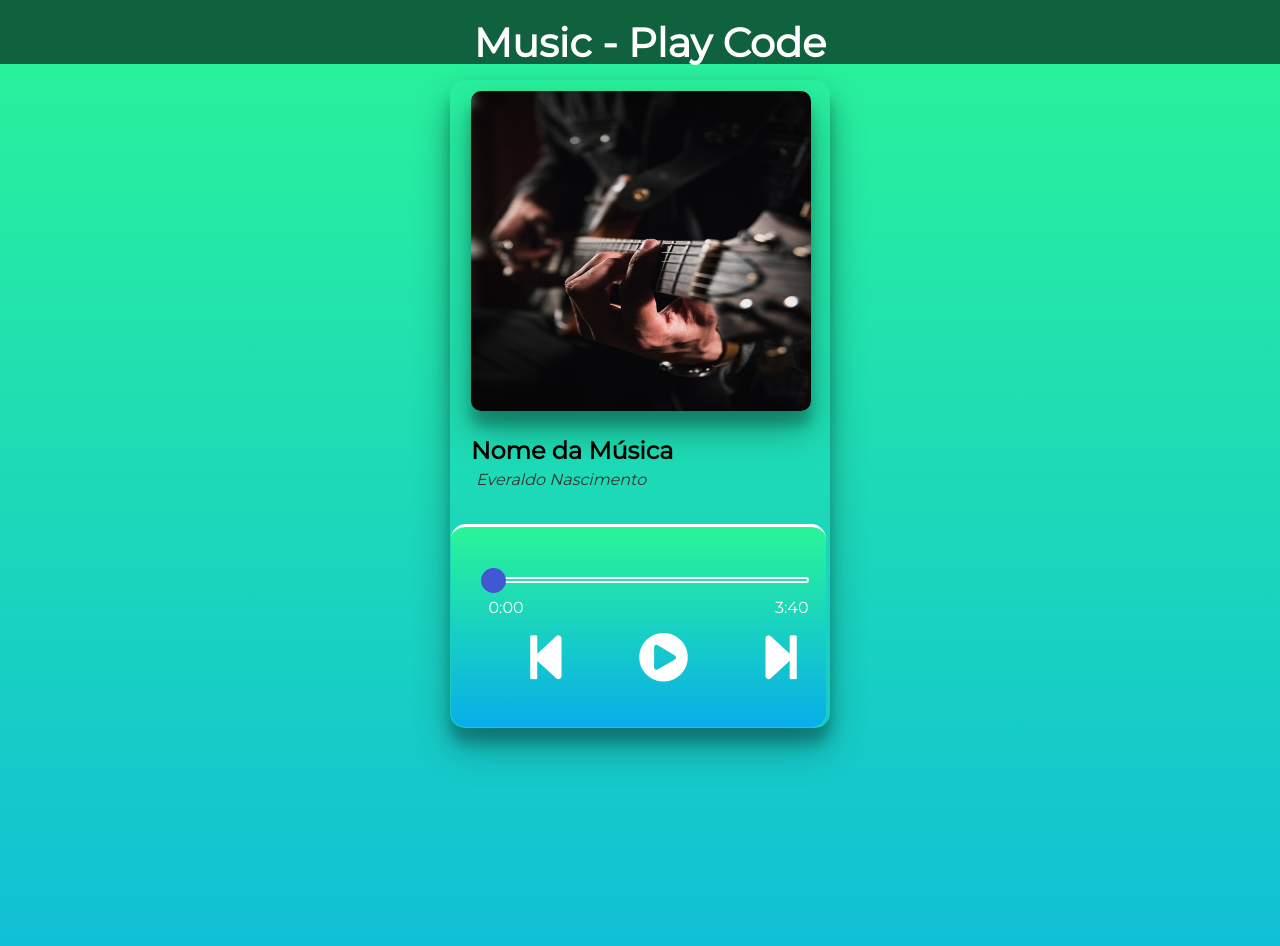
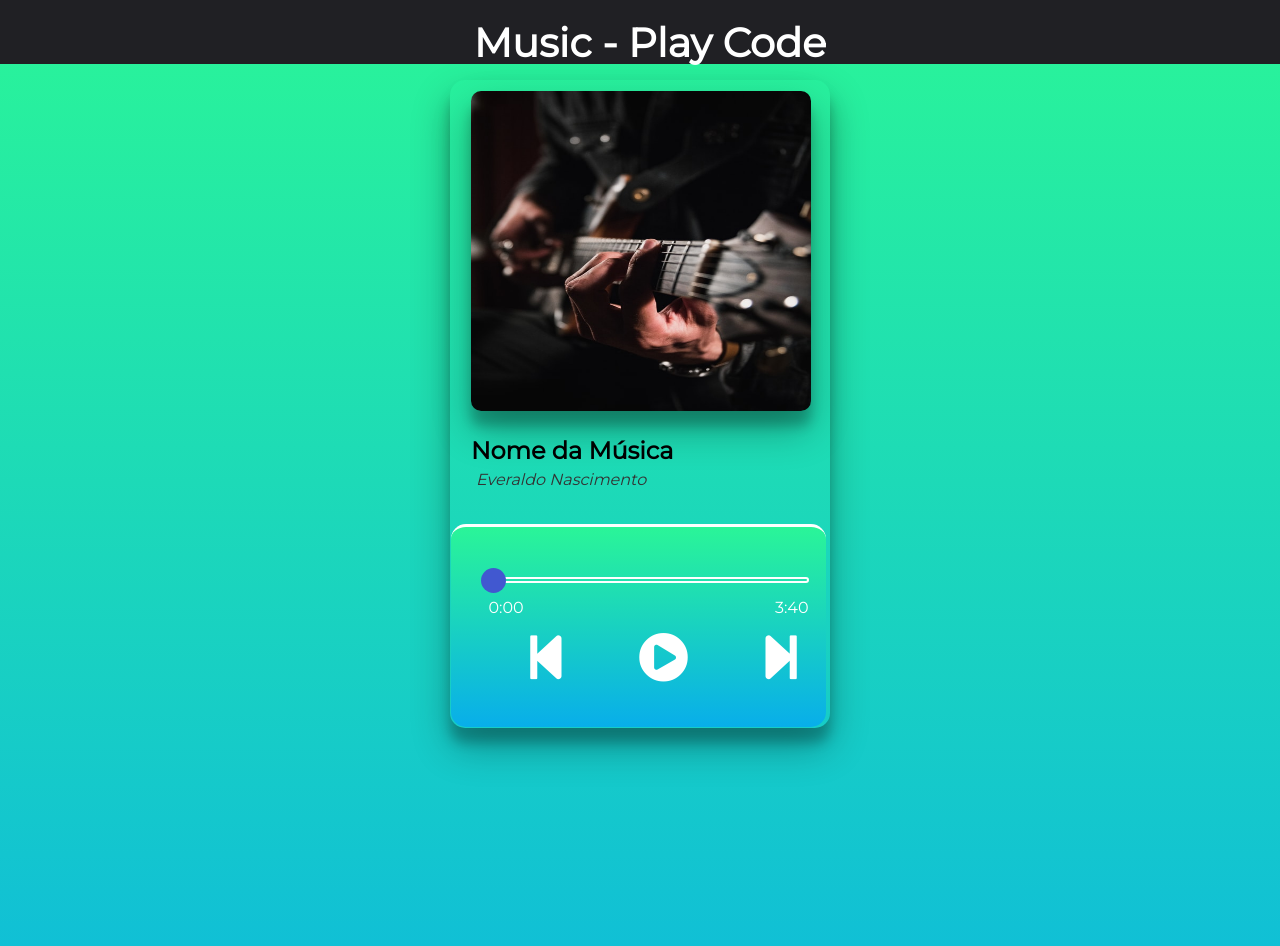
Before and after one commit to everaldobass/music-play-code, a plain HTML site: page music-play-code/index.html in a window 1280 px wide. Shown: the top 946 px of the page. Drawn offline with Linux system fonts and the light colour scheme.

Commit message:
background

```diff
--- a/music-play-code/css/main.css
+++ b/music-play-code/css/main.css
@@ -17,7 +17,7 @@ body{
 #navbar{
     top: 0;
     display: flex;
-    background-color: rgba(0, 0, 0, 0.6);
+    background-color: #202024;
     justify-content: center;
     width: 100%;
     height: 8vh;
```
